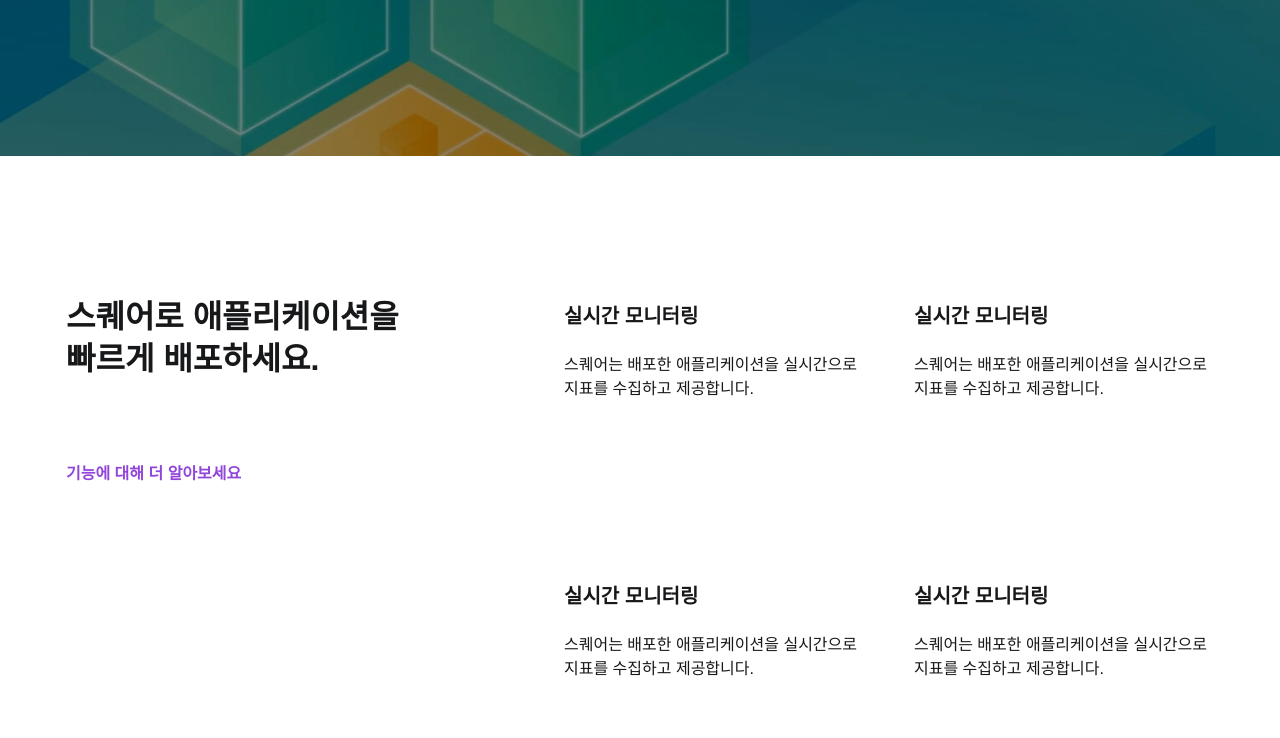
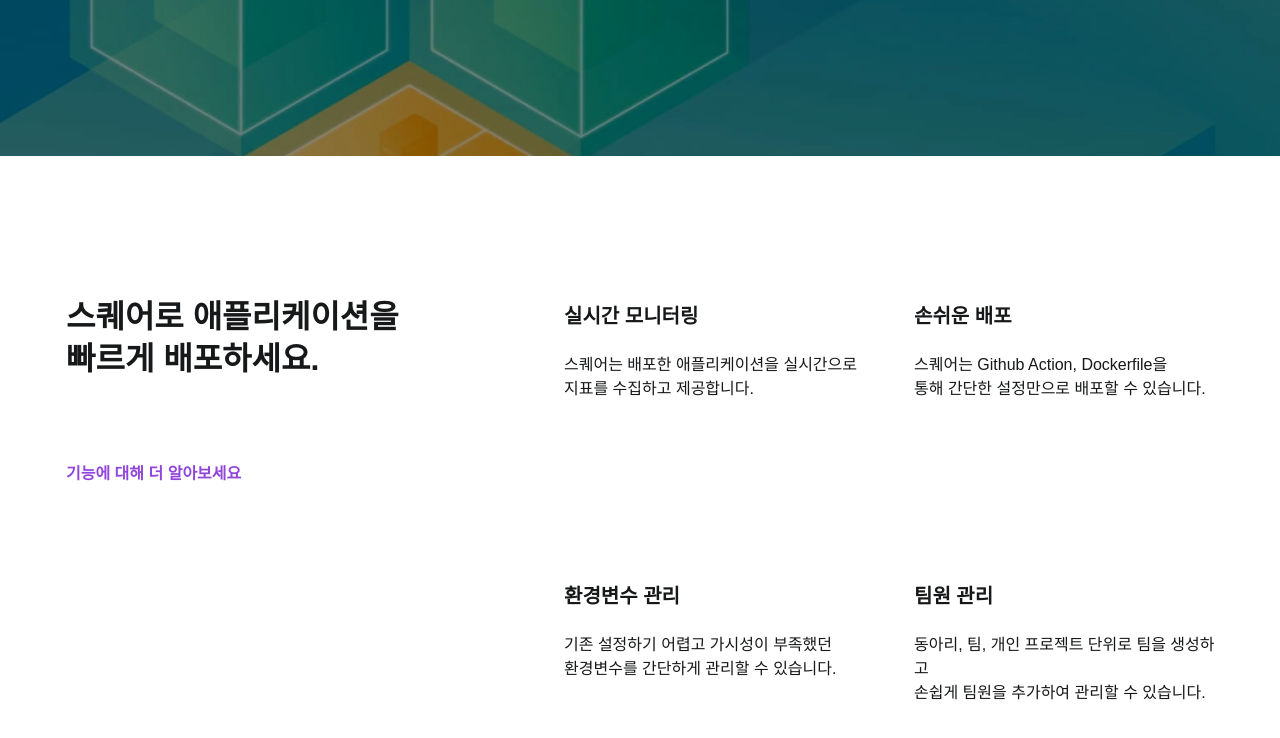
Before and after one commit to team-xquare/xquare-infra-frontend, a React (Vite) app: page / in a window 1280 px wide. Shown: the part 644-1382 px from the top of the page. Built offline with nearby package versions, Linux system fonts and the light colour scheme; no server answers; a web font is replaced by a local one; what @channel.io/channel-web-sdk-loader would draw is missing.

Commit message:
chore :: 문구 수정

```diff
--- a/src/components/Main/SecondContainer.tsx
+++ b/src/components/Main/SecondContainer.tsx
@@ -21,27 +21,27 @@ export const SecondContainer = () => {
           </div>
         </DescriptionBox>
         <DescriptionBox>
-          <div>실시간 모니터링</div>
+          <div>손쉬운 배포</div>
           <div>
-            스퀘어는 배포한 애플리케이션을 실시간으로
+            스퀘어는 Github Action, Dockerfile을
             <br />
-            지표를 수집하고 제공합니다.
+            통해 간단한 설정만으로 배포할 수 있습니다.
           </div>
         </DescriptionBox>
         <DescriptionBox>
-          <div>실시간 모니터링</div>
+          <div>환경변수 관리</div>
           <div>
-            스퀘어는 배포한 애플리케이션을 실시간으로
+            기존 설정하기 어렵고 가시성이 부족했던
             <br />
-            지표를 수집하고 제공합니다.
+            환경변수를 간단하게 관리할 수 있습니다.
           </div>
         </DescriptionBox>
         <DescriptionBox>
-          <div>실시간 모니터링</div>
+          <div>팀원 관리</div>
           <div>
-            스퀘어는 배포한 애플리케이션을 실시간으로
+            동아리, 팀, 개인 프로젝트 단위로 팀을 생성하고
             <br />
-            지표를 수집하고 제공합니다.
+            손쉽게 팀원을 추가하여 관리할 수 있습니다.
           </div>
         </DescriptionBox>
       </RightBox>
```
